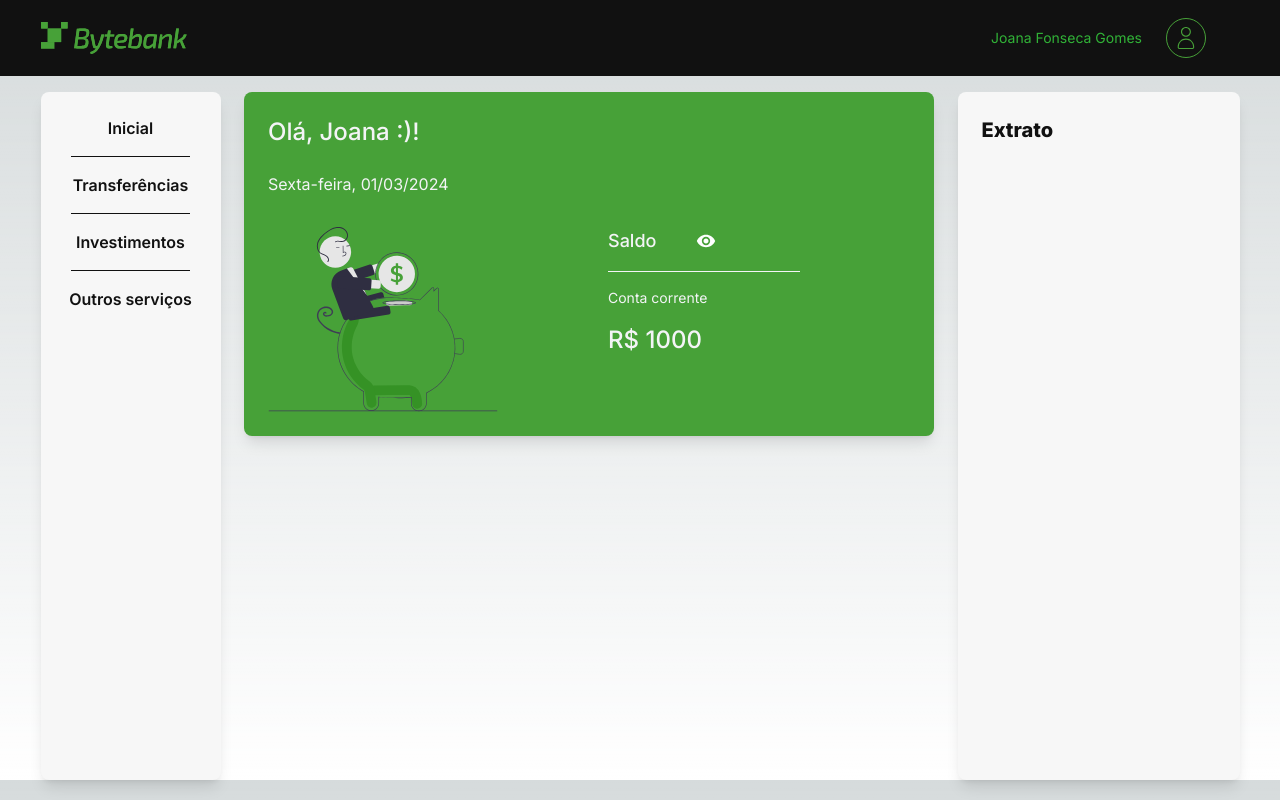
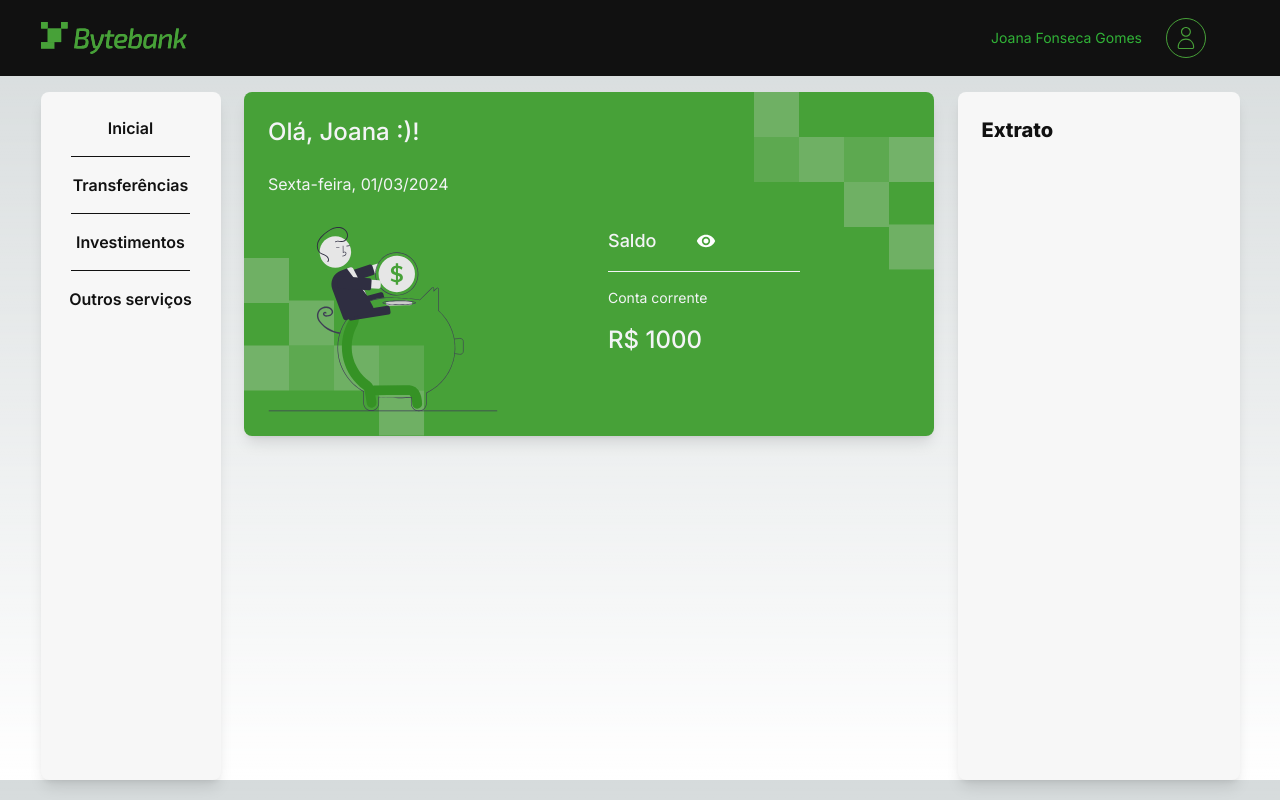
Before and after one commit to Paulo-Moncaio/bytebank-automated-tests, a Next.js app: page / in a window 1280 px wide. Built offline with nearby package versions, Linux system fonts and the light colour scheme.

Commit message:
adding background images to main section

```diff
--- a/src/app/components/Main/Main.tsx
+++ b/src/app/components/Main/Main.tsx
@@ -1,5 +1,7 @@
 import Image from 'next/image'
 import Ilustracao from './ilustracao.svg'
+import TopImage from './detalhe-sup.svg'
+import BottomImage from './detalhe-inf.svg'
 import Balance from './Balance/Balance'
 
 const date = Date.now()
@@ -21,6 +23,12 @@ type MainProps = {
 export default function Main({ balance }: MainProps) {
   return (
     <section className="relative flex h-1/2 w-[690px] flex-col justify-between rounded-lg bg-[#47a138] p-6 shadow-lg">
+      {/* Adicionar image detalhe superior */}
+      <Image
+        className="absolute right-0 top-0"
+        src={TopImage}
+        alt={'Top background image'}
+      />
       <div className="absolute right-0 top-0 size-48 bg-cover bg-no-repeat" />
       <h1 className="text-2xl font-medium text-gray-100">{'Olá, Joana :)!'}</h1>
       <p className="mb-6 mt-4 text-gray-100">{`${
@@ -34,6 +42,12 @@ export default function Main({ balance }: MainProps) {
         />
         <Balance balance={balance} />
       </div>
+      <Image
+        className="absolute bottom-0 left-0"
+        src={BottomImage}
+        alt={'Bottom background image'}
+      />
+      {/* Adicionar a imagem detalhe inferior */}
       <div className="absolute bottom-0 left-0 size-48 bg-cover bg-no-repeat" />
     </section>
   )
```
